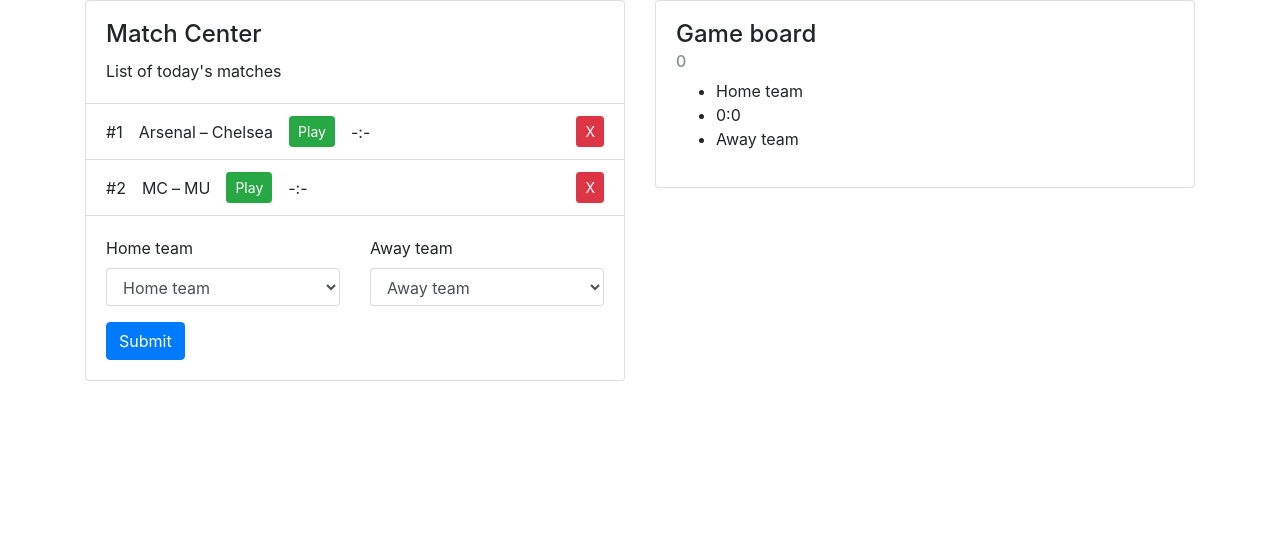
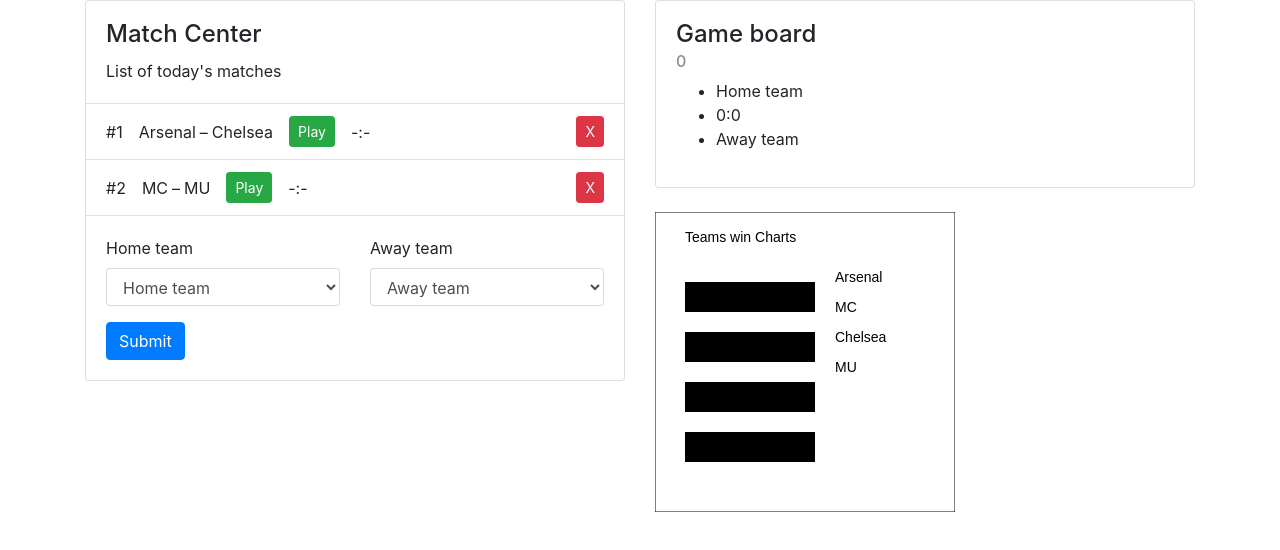
Before and after one commit to Funstarter/Football, a website: page index.html in a window 1280 px wide. Drawn offline with nearby package versions, Linux system fonts and the light colour scheme; files that its build step writes are made by us from their sources.

Commit message:
Start to build chart

```diff
--- a/index.html
+++ b/index.html
@@ -73,6 +73,8 @@
 
     </div><!-- ./col -->
     <div class="col-md-6">
+
+      <!-- Game board -->
       <div class="card" id="game-board">
         <div class="card-body">
           <h4 class="card-title">Game board</h4>
@@ -87,6 +89,9 @@
           </div>
         </div>
       </div>
+
+      <canvas class="mt-4" id="teams-chart" width="300" height="300"></canvas>
+
     </div><!-- ./col -->
   </div><!-- ./row -->
 
@@ -104,5 +109,6 @@
 <script src="src/js/app/match-center/matchCenterModule.js"></script>
 <script src="src/js/app/game/gameModule.js"></script>
 <script src="src/js/app/board/boardModule.js"></script>
+<script src="src/js/app/teams-chart/teamsChartModule.js"></script>
 </body>
 </html>
--- /dev/null
+++ b/src/js/app/teams-chart/teamsChartModule.js
@@ -0,0 +1,31 @@
+/*
+Globals: teams;
+*/
+
+var teamsChartModule = (function () {
+    var canvas = document.querySelector('#teams-chart');
+    var context = canvas.getContext('2d');
+
+    context.fillStyle = 'white';
+    context.fillRect(0, 0, 300, 300);
+    context.strokeRect(0, 0, 300, 300);
+
+    context.fillStyle = '#000';
+    context.font = '14px Arial';
+    context.fillText('Teams win Charts', 30, 30);
+
+    console.log(teams);
+
+    var step = 30;
+    var rectHeight = 30;
+
+    teams.forEach(function (item, index) {
+        var x1 = 30;
+        var y = 70 + ((rectHeight + 20) * index);
+        var w = 130;
+        var h = 30;
+        context.fillRect(x1, y, w, h);
+        context.fillText(item.name, 180, 70 + (step * index));
+    });
+
+})();
--- a/src/js/data/teams.js
+++ b/src/js/data/teams.js
@@ -2,21 +2,33 @@
     {
         id: 3,
         name: 'Arsenal',
-        level: 60
+        level: 60,
+        stats: {
+            wins: 14
+        }
     },
     {
         id: 5,
         name: 'MC',
-        level: 90
+        level: 90,
+        stats: {
+            wins: 24
+        }
     },
     {
         id: 1,
         name: 'Chelsea',
-        level: 75
+        level: 75,
+        stats: {
+            wins: 6
+        }
     },
     {
         id: 14,
         name: 'MU',
-        level: 80
+        level: 80,
+        stats: {
+            wins: 16
+        }
     }
 ];
--- a/src/scss/styles.scss
+++ b/src/scss/styles.scss
@@ -2,3 +2,4 @@
 //@import "config/base";
 
 //@import "grid/flexy/flexy";
+@import "teams-chart/teams-chart";
```
Also changed, not shown: src/scss/teams-chart/teams-chart.scss (added). Lines whose indentation alone changed are shown as unchanged.
